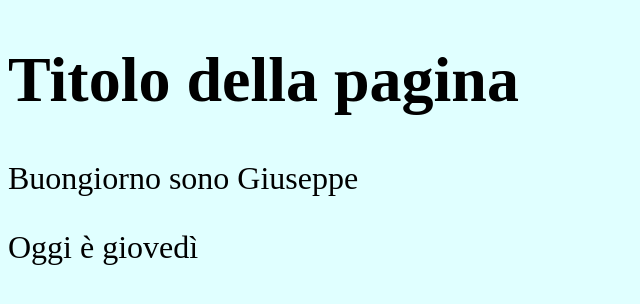
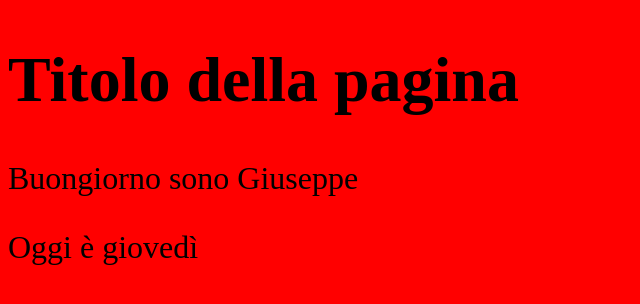
Before and after one commit to Geppe1990/develhope-web, a plain HTML site: page index.html in a window 1280 px wide. Shown: the whole page, without its empty margins (0-640 px from the left). Drawn offline with Linux system fonts and the light colour scheme.

Commit message:
Sfondo rosso

```diff
--- a/style.css
+++ b/style.css
@@ -1,4 +1,4 @@
 body {
-	background: lightcyan;
+	background: red;
 	font-size: 32px;
 }
```
